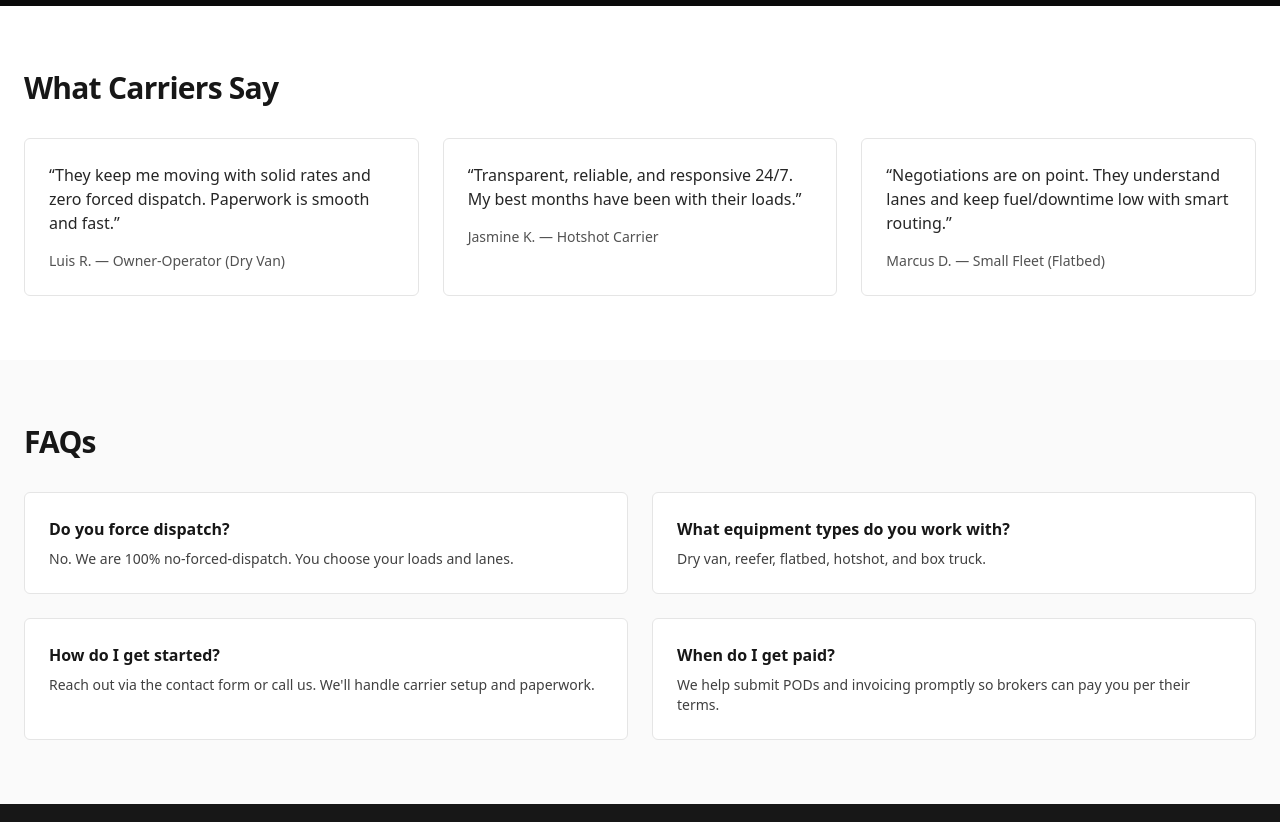
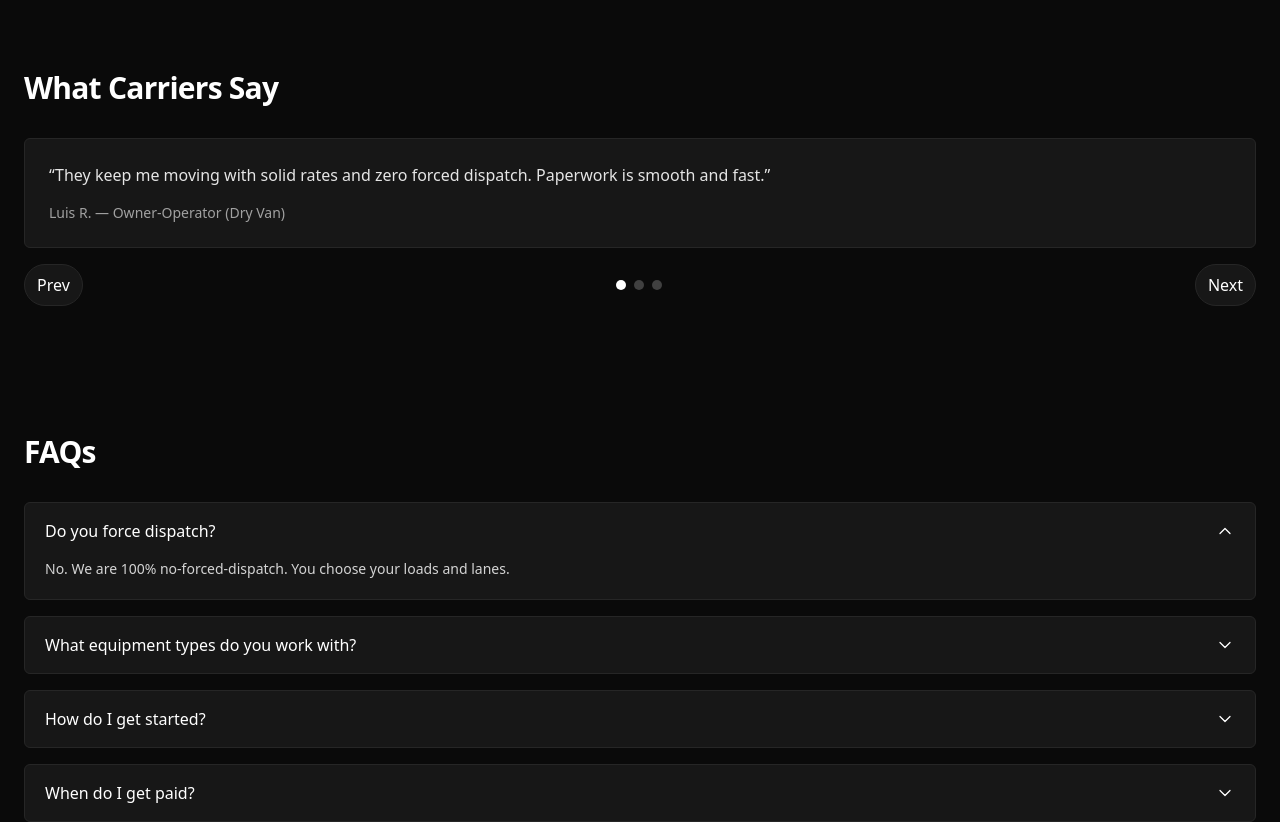
Before and after one commit to osamaqaseem39/dispatching, a Next.js app: page / in a window 1280 px wide. Shown: the part 1940-2762 px from the top of the page. Built offline with nearby package versions, Linux system fonts and the light colour scheme.

Commit message:
UI: darken FAQs/Testimonials; add FAQ accordions; convert testimonials to carousel-like; keep white text; adjust icon sizing

```diff
--- a/src/components/Faq.tsx
+++ b/src/components/Faq.tsx
@@ -17,18 +17,34 @@ const faqs = [
   },
 ];
 
+"use client";
+
+import { useState } from "react";
+
 export default function Faq() {
+  const [open, setOpen] = useState<string | null>(faqs[0]?.q ?? null);
   return (
-    <section className="bg-neutral-50">
+    <section className="bg-neutral-950">
       <div className="mx-auto max-w-7xl px-6 py-16">
-        <h2 className="text-2xl md:text-3xl font-semibold tracking-tight">FAQs</h2>
-        <div className="mt-8 grid gap-6 md:grid-cols-2">
-          {faqs.map((f) => (
-            <div key={f.q} className="rounded-md border border-neutral-200 bg-white p-6">
-              <div className="font-semibold text-neutral-900">{f.q}</div>
-              <p className="mt-2 text-sm text-neutral-700">{f.a}</p>
-            </div>
-          ))}
+        <h2 className="text-2xl md:text-3xl font-semibold tracking-tight text-white">FAQs</h2>
+        <div className="mt-8 grid gap-4">
+          {faqs.map((f) => {
+            const isOpen = open === f.q;
+            return (
+              <div key={f.q} className="rounded-md border border-neutral-800 bg-neutral-900">
+                <button
+                  className="w-full flex items-center justify-between px-5 py-4 text-left text-white"
+                  onClick={() => setOpen(isOpen ? null : f.q)}
+                >
+                  <span className="font-medium">{f.q}</span>
+                  <svg viewBox="0 0 24 24" className={`h-5 w-5 transition-transform ${isOpen ? "rotate-180" : ""}`} fill="none"><path d="m6 9 6 6 6-6" stroke="currentColor" strokeWidth="1.5" strokeLinecap="round" strokeLinejoin="round" /></svg>
+                </button>
+                {isOpen && (
+                  <div className="px-5 pb-5 text-sm text-neutral-300">{f.a}</div>
+                )}
+              </div>
+            );
+          })}
         </div>
       </div>
     </section>
--- a/src/components/Testimonials.tsx
+++ b/src/components/Testimonials.tsx
@@ -19,18 +19,33 @@ const testimonials = [
   },
 ];
 
+"use client";
+
+import { useState } from "react";
+
 export default function Testimonials() {
+  const [index, setIndex] = useState(0);
+  function prev() { setIndex((i) => (i - 1 + testimonials.length) % testimonials.length); }
+  function next() { setIndex((i) => (i + 1) % testimonials.length); }
+  const current = testimonials[index];
   return (
-    <section className="bg-white">
+    <section className="bg-neutral-950">
       <div className="mx-auto max-w-7xl px-6 py-16">
-        <h2 className="text-2xl md:text-3xl font-semibold tracking-tight">What Carriers Say</h2>
-        <div className="mt-8 grid gap-6 md:grid-cols-3">
-          {testimonials.map((t) => (
-            <div key={t.name} className="rounded-md border border-neutral-200 bg-white p-6">
-              <p className="text-neutral-800">“{t.quote}”</p>
-              <div className="mt-4 text-sm text-neutral-600">{t.name} — {t.role}</div>
+        <h2 className="text-2xl md:text-3xl font-semibold tracking-tight text-white">What Carriers Say</h2>
+        <div className="mt-8 relative">
+          <div className="rounded-md border border-neutral-800 bg-neutral-900 p-6 text-white">
+            <p className="text-neutral-200">“{current.quote}”</p>
+            <div className="mt-4 text-sm text-neutral-400">{current.name} — {current.role}</div>
+          </div>
+          <div className="mt-4 flex items-center justify-between">
+            <button onClick={prev} className="rounded-full bg-neutral-900 border border-neutral-800 text-white px-3 py-2 hover:bg-black">Prev</button>
+            <div className="flex gap-2">
+              {testimonials.map((_, i) => (
+                <span key={i} className={`h-2.5 w-2.5 rounded-full ${i === index ? "bg-white" : "bg-neutral-700"}`} />
+              ))}
             </div>
-          ))}
+            <button onClick={next} className="rounded-full bg-neutral-900 border border-neutral-800 text-white px-3 py-2 hover:bg:black">Next</button>
+          </div>
         </div>
       </div>
     </section>
```
